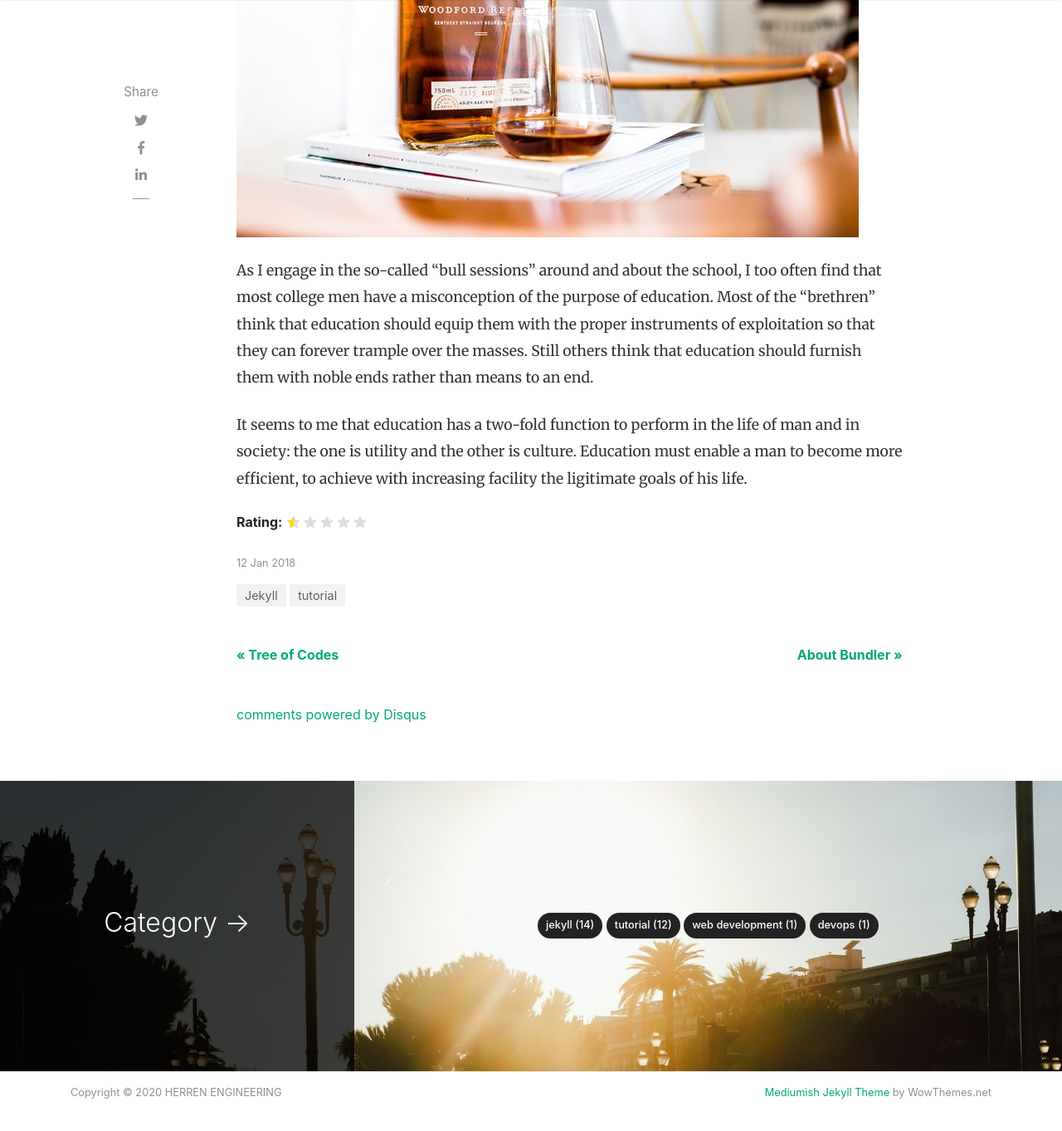
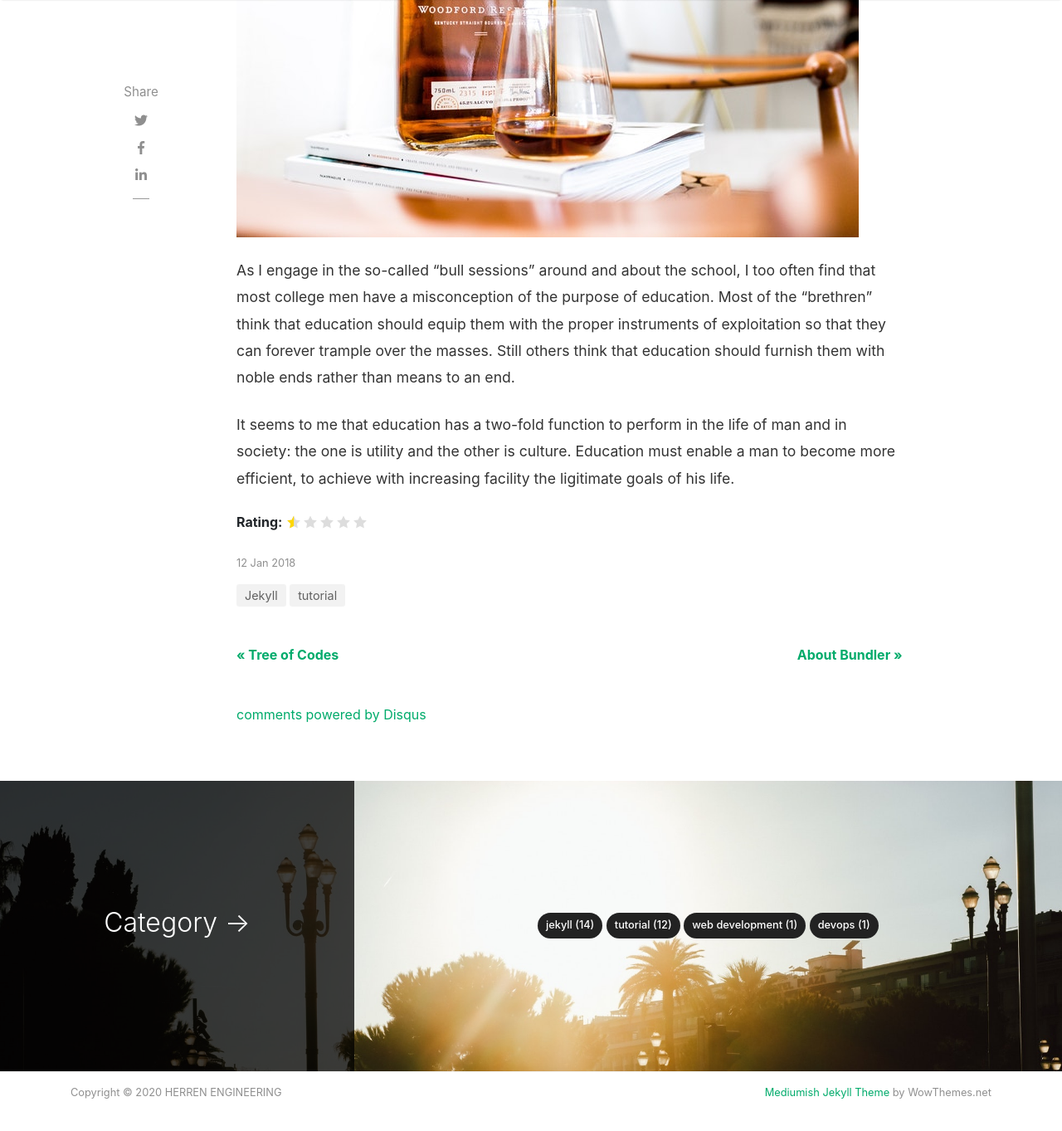
Before and after one commit to herrenofficial/engineering-blog, a Jekyll site: the page built from _posts/2018-01-12-we-all-wait-for-summer.md, in a window 1280 px wide and 1400 px high, scrolled down 629 px. Shown: the top 1363 px of the window at 83% size. Built offline with Jekyll 4.4.1, drawn with Linux system fonts in a browser that asks for light colours; nearby versions of some CDN libraries; comment, search, counter and statistics services are not loaded.

Commit message:
Update screen.css

```diff
--- a/assets/css/screen.css
+++ b/assets/css/screen.css
@@ -330,7 +330,8 @@
 }
 
 .article-post {
-    font-family: Merriweather;
+    font-family: -apple-system,BlinkMacSystemFont,"Segoe UI",Roboto,"Helvetica Neue",Arial,sans-serif,"Apple Color Emoji","Segoe UI Emoji","Segoe UI Symbol","Noto Color Emoji";
+/*     font-family: Merriweather; */
     font-size: 1.1rem;
     line-height: 1.84;
     color: rgba(0, 0, 0, .8);
```
